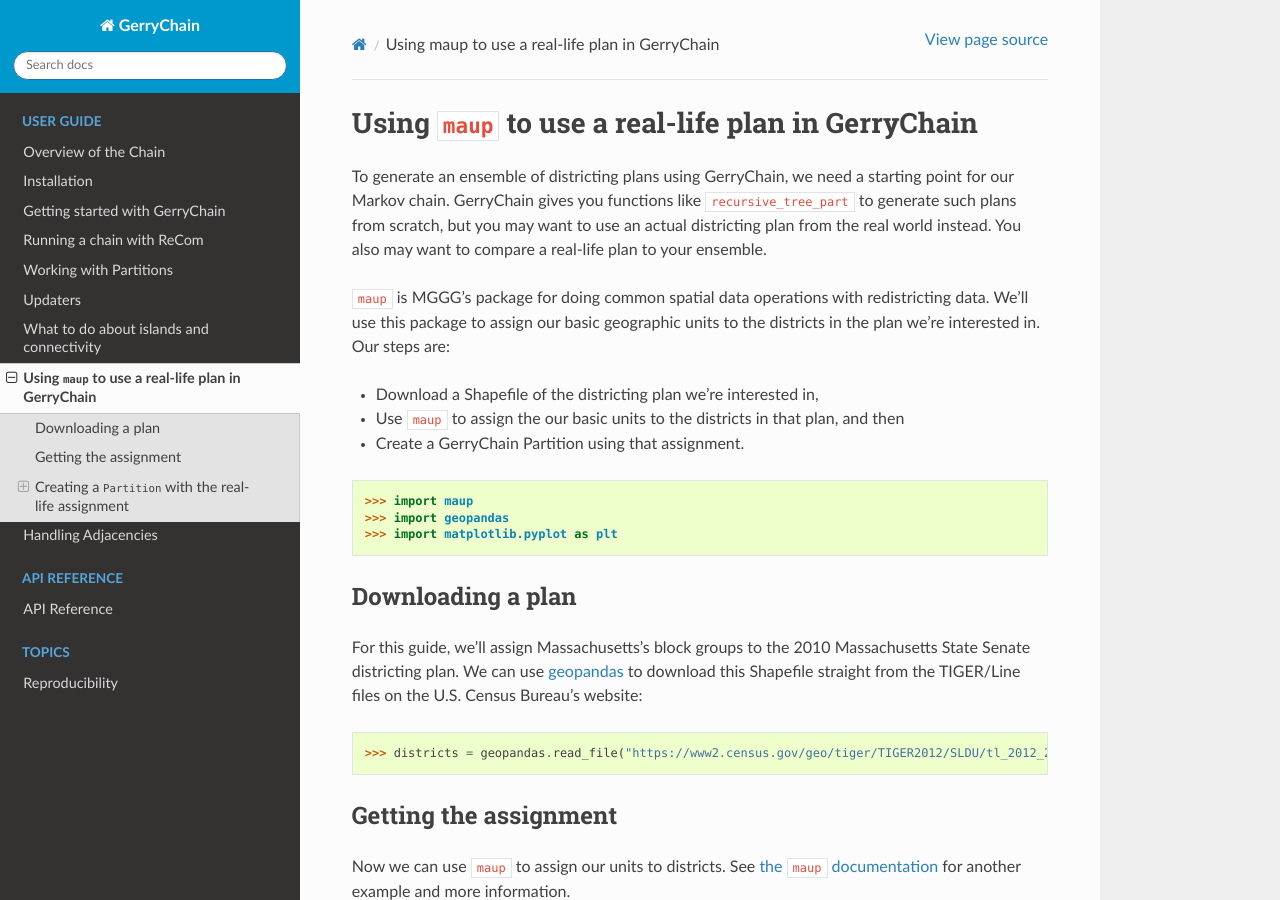
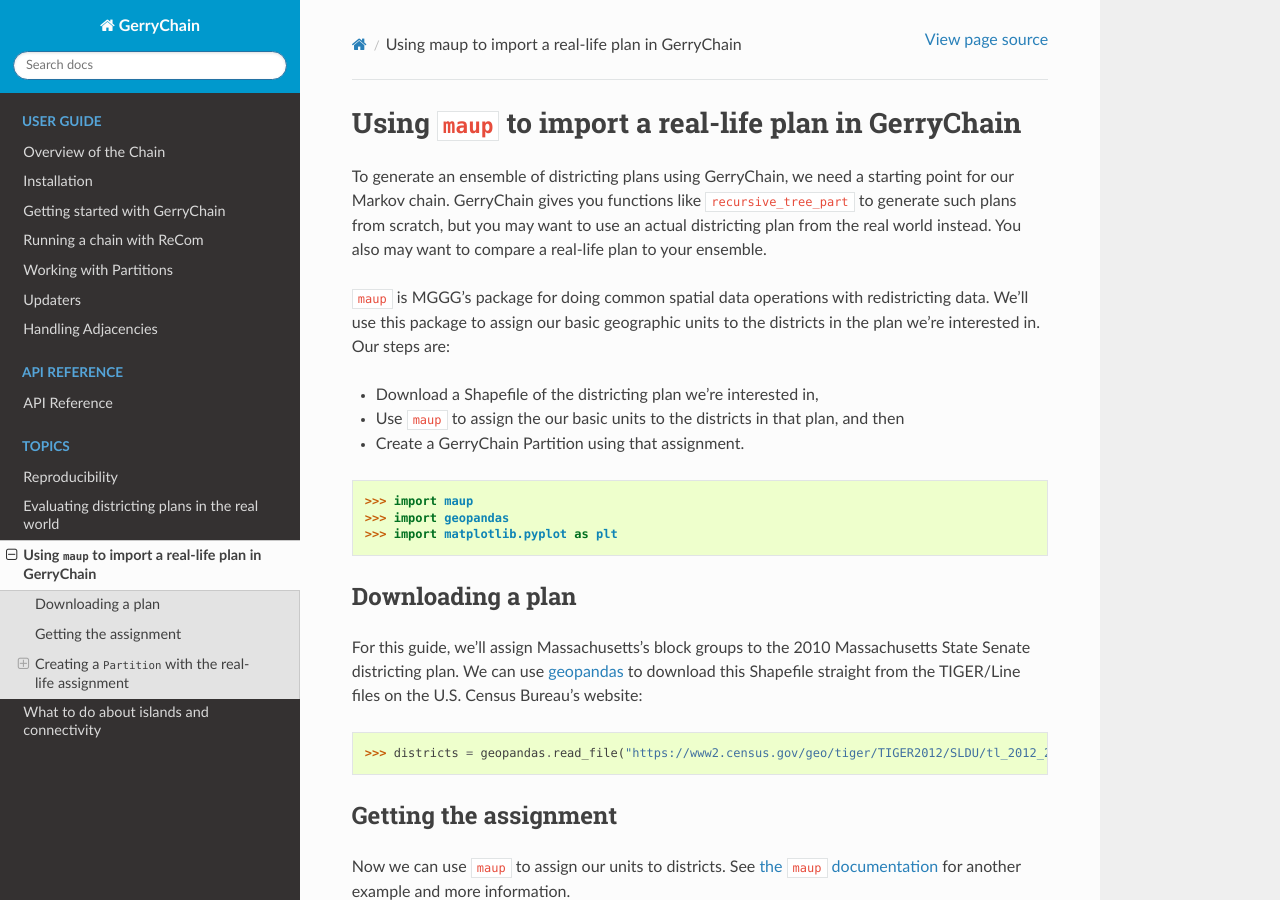
Before and after one commit to mggg/GerryChain, a Sphinx documentation site: the page built from docs/topics/realworldplans.md, in a window 1280 px wide and 900 px high. Built offline with Sphinx 7.4.7 and the Read the Docs theme 2.0.0, drawn with Linux system fonts in a browser that asks for light colours; some of the changed text lies outside the part shown.

Commit message:
Improve doc builds (#398)
* Import MarkovChain in pcompress example

* Add networkx to requirements.txt for docs

* Add geopandas to requirements.txt for docs

* Add more deps for docs generation

* Downgrade geopandas in docs

* Downgrade import error to UserWarning when pygeos is enabled

* Remove extraneous dep from docs build

* Reorganize docs and add evaltools mention

* Bump copyright date

* Fix list formatting issue in tools section of docs

```diff
--- a/docs/conf.py
+++ b/docs/conf.py
@@ -30,7 +30,7 @@
 # -- Project information -----------------------------------------------------
 
 project = "GerryChain"
-copyright = "2018, Metric Geometry and Gerrymandering Group"
+copyright = "2022, Metric Geometry and Gerrymandering Group"
 author = "Metric Geometry and Gerrymandering Group"
 
 # The short X.Y version
--- a/docs/requirements.txt
+++ b/docs/requirements.txt
@@ -1,2 +1,6 @@
 recommonmark==0.7.1
 sphinx-rtd-theme==1.0.0
+networkx==2.7.1
+geopandas==0.8.2
+matplotlib==3.5.1
+scipy==1.8.0
--- a/docs/user/real-life-plans.md
+++ b/docs/topics/realworldplans.md
@@ -1,4 +1,4 @@
-# Using `maup` to use a real-life plan in GerryChain
+# Using `maup` to import a real-life plan in GerryChain
 
 To generate an ensemble of districting plans using GerryChain, we need a
 starting point for our Markov chain. GerryChain gives you functions like
--- a/docs/topics/reproducibility.rst
+++ b/docs/topics/reproducibility.rst
@@ -26,6 +26,7 @@
 
 .. code-block:: python
 
+    from gerrychain import MarkovChain
     from pcompress import Record
 
     chain = MarkovChain(
--- a/gerrychain/__init__.py
+++ b/gerrychain/__init__.py
@@ -1,4 +1,6 @@
 from modulefinder import Module
+import warnings
+
 from ._version import get_versions
 from .chain import MarkovChain
 from .graph import Graph
@@ -11,7 +13,7 @@
 
     # warn about https://github.com/geopandas/geopandas/issues/2199
     if geopandas.options.use_pygeos:
-        raise ImportError(
+        warnings.warn(
             "GerryChain cannot use GeoPandas when PyGeos is enabled. Disable or "
             "uninstall PyGeos. You can disable PyGeos in GeoPandas by setting "
             "`geopandas.options.use_pygeos = False` before importing your shapefile."
```
Also changed, not shown: docs/index.rst (+5 -4 lines), docs/topics/tools.rst (added, +33 -0 lines), docs/topics/output_22_0.png (renamed from docs/user/output_22_0.png), docs/topics/output_23_0.png (renamed from docs/user/output_23_0.png), docs/topics/output_30_0.png (renamed from docs/user/output_30_0.png), docs/topics/whatislands.md (renamed from docs/user/islands.md).
